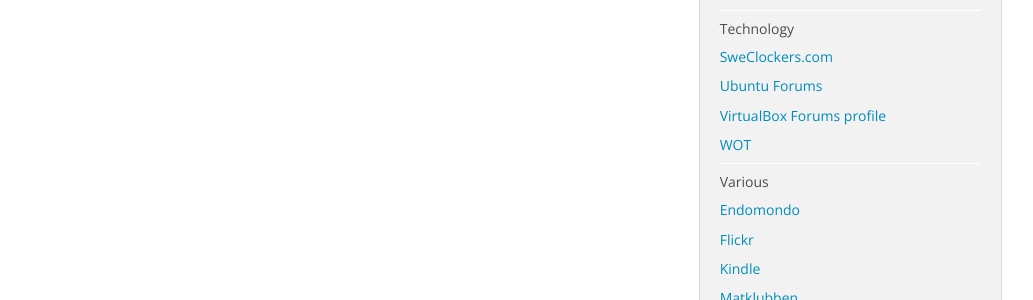
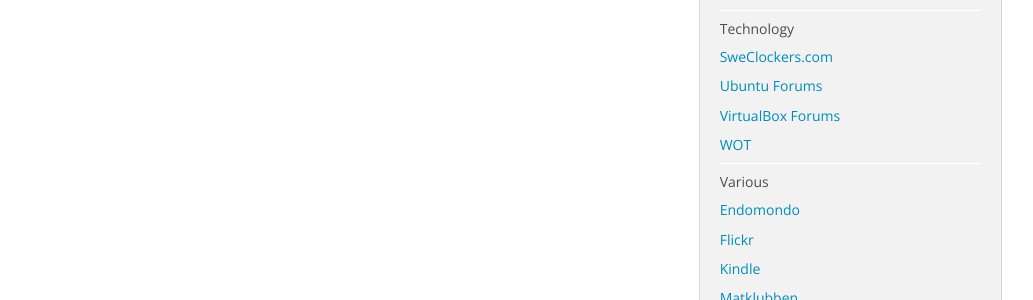
Before and after one commit to hlilje/hlilje.github.io, a Jekyll site: the page built from index.html, in a window 1280 px wide and 900 px high, scrolled down 1649 px. Shown: the part 154-454 px from the top of the window, without its empty margins (123-1156 px from the left). Built offline with Jekyll 4.4.1, drawn with Linux system fonts in a browser that asks for light colours; comment, search, counter and statistics services are not loaded.

Commit message:
Update link

```diff
--- a/_includes/links.html
+++ b/_includes/links.html
@@ -65,7 +65,7 @@
     <li><label>Technology</label></li>
     <li><a href="http://www.sweclockers.com/profil/vaexelverkan" title="SweClockers.com profile" target="_blank">SweClockers.com</a></li>
     <li><a href="http://ubuntuforums.org/member.php?u=1848619" title="Ubuntu Forums profile" target="_blank">Ubuntu Forums</a></li>
-    <li><a href="https://forums.virtualbox.org/memberlist.php?mode=viewprofile&amp;u=84235" title="VirtualBox Forums profile" target="_blank">VirtualBox Forums profile</a></li>
+    <li><a href="https://forums.virtualbox.org/memberlist.php?mode=viewprofile&amp;u=84235" title="VirtualBox Forums profile" target="_blank">VirtualBox Forums</a></li>
     <li><a href="https://www.mywot.com/en/user/3701812" title="WOT profile" target="_blank">WOT</a></li>
     <li class="divider"></li>
     <li><label>Various</label></li>
```
